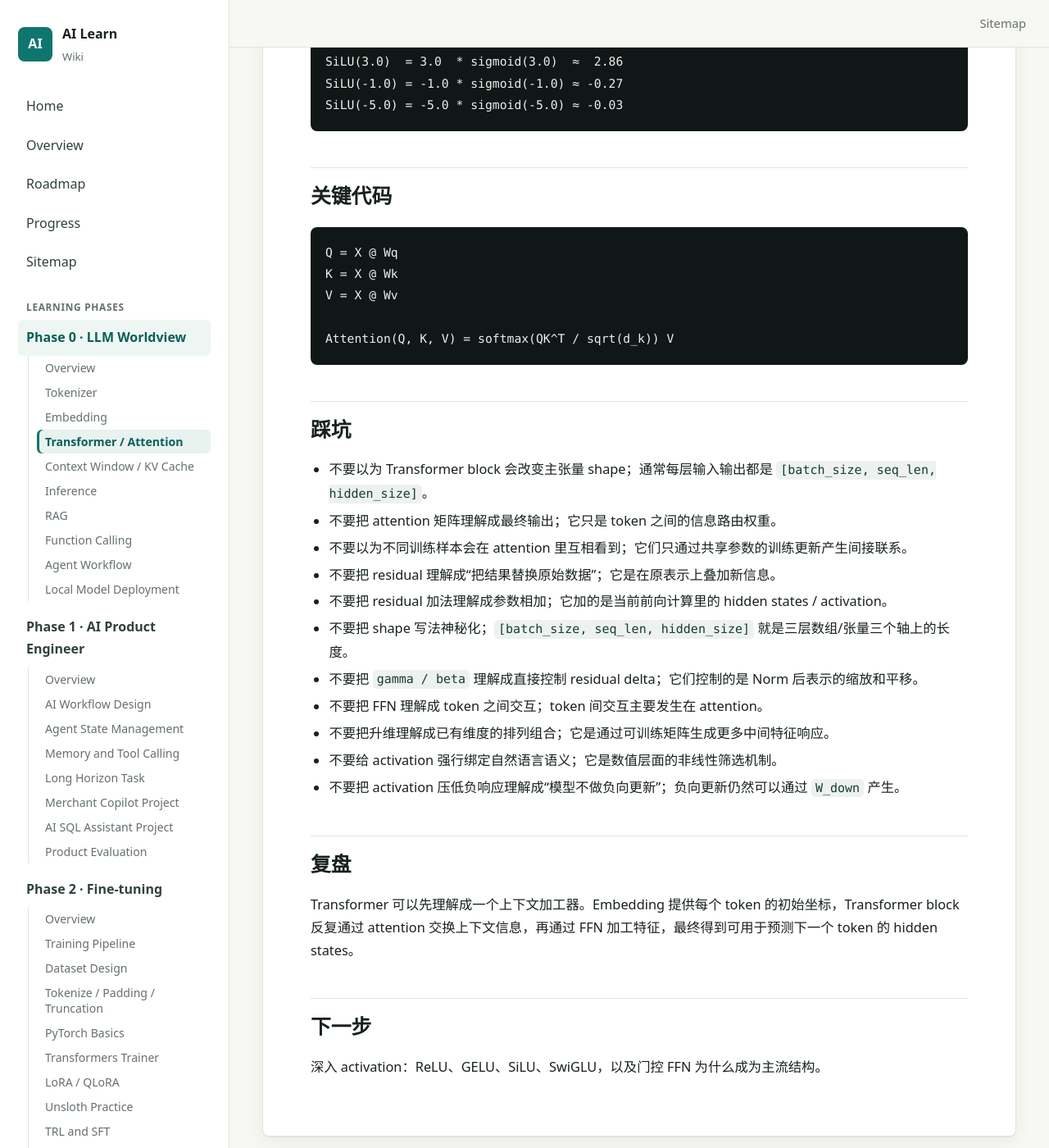
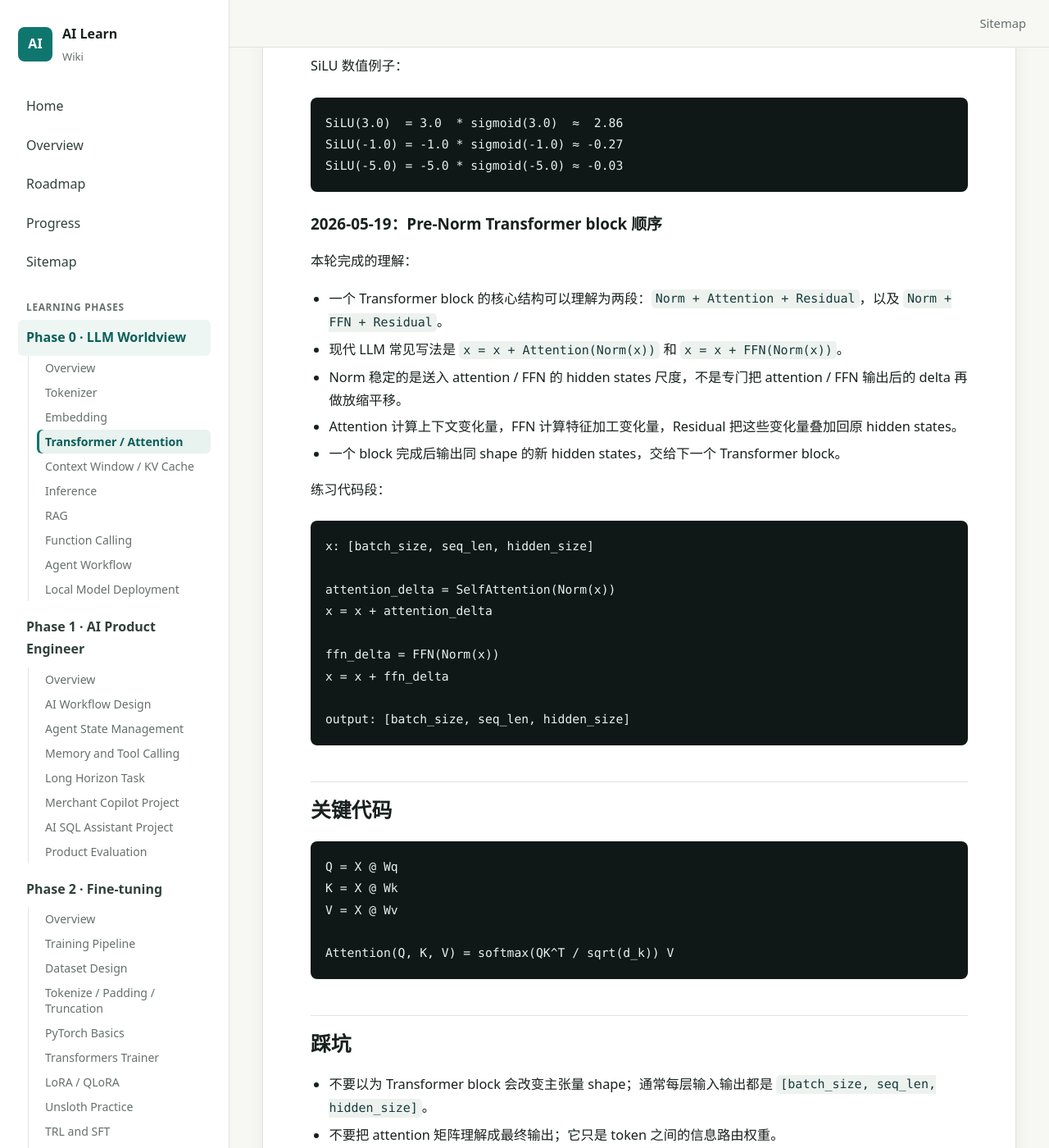
Before and after one commit to sgnilo/ai_learn, a Jekyll site: the page built from docs/phase-0-llm-worldview/03-transformer-attention.md, in a window 1280 px wide and 1400 px high, scrolled down 18600 px. Shown: the whole window at 82% size. Built offline with Jekyll 4.4.1, drawn with Linux system fonts in a browser that asks for light colours; some of the changed text lies outside the part shown.

Commit message:
docs: record pre norm transformer block order

````diff
--- a/docs/phase-0-llm-worldview/03-transformer-attention.md
+++ b/docs/phase-0-llm-worldview/03-transformer-attention.md
@@ -58,12 +58,12 @@
 
 ```text
 输入 hidden states
+-> LayerNorm / RMSNorm
 -> Self-Attention
--> 残差连接
+-> 残差连接：x = x + attention_delta
 -> LayerNorm / RMSNorm
 -> Feed Forward Network
--> 残差连接
--> LayerNorm / RMSNorm
+-> 残差连接：x = x + ffn_delta
 -> 输出 hidden states
 ```
 
@@ -76,12 +76,14 @@
 Norm：稳定数值尺度，让深层训练更稳定
 ```
 
-注意：真实模型可能采用 pre-norm 结构，也就是先 norm 再进入 attention / FFN：
+现代很多 LLM 采用 pre-norm 结构，也就是先 norm，再进入 attention / FFN：
 
 ```text
 x = x + Attention(Norm(x))
 x = x + FFN(Norm(x))
 ```
+
+因此，Norm 更准确的角色是稳定送入子层的输入尺度，而不是在 attention / FFN 之后专门去规范化 delta。Attention / FFN 负责计算变化量，Residual 负责把变化量叠加回 hidden states。
 
 但从第一轮理解看，可以先抓住这个主干：
 
@@ -727,6 +729,30 @@
 SiLU(-5.0) = -5.0 * sigmoid(-5.0) ≈ -0.03
 ```
 
+### 2026-05-19：Pre-Norm Transformer block 顺序
+
+本轮完成的理解：
+
+- 一个 Transformer block 的核心结构可以理解为两段：`Norm + Attention + Residual`，以及 `Norm + FFN + Residual`。
+- 现代 LLM 常见写法是 `x = x + Attention(Norm(x))` 和 `x = x + FFN(Norm(x))`。
+- Norm 稳定的是送入 attention / FFN 的 hidden states 尺度，不是专门把 attention / FFN 输出后的 delta 再做放缩平移。
+- Attention 计算上下文变化量，FFN 计算特征加工变化量，Residual 把这些变化量叠加回原 hidden states。
+- 一个 block 完成后输出同 shape 的新 hidden states，交给下一个 Transformer block。
+
+练习代码段：
+
+```text
+x: [batch_size, seq_len, hidden_size]
+
+attention_delta = SelfAttention(Norm(x))
+x = x + attention_delta
+
+ffn_delta = FFN(Norm(x))
+x = x + ffn_delta
+
+output: [batch_size, seq_len, hidden_size]
+```
+
 ## 关键代码
 
 ```text
@@ -746,6 +772,7 @@
 - 不要把 residual 加法理解成参数相加；它加的是当前前向计算里的 hidden states / activation。
 - 不要把 shape 写法神秘化；`[batch_size, seq_len, hidden_size]` 就是三层数组/张量三个轴上的长度。
 - 不要把 `gamma / beta` 理解成直接控制 residual delta；它们控制的是 Norm 后表示的缩放和平移。
+- 不要把现代 LLM 常见的 Pre-Norm 顺序理解反；通常是先 `Norm(x)`，再进入 attention / FFN，然后 residual 加回 `x`。
 - 不要把 FFN 理解成 token 之间交互；token 间交互主要发生在 attention。
 - 不要把升维理解成已有维度的排列组合；它是通过可训练矩阵生成更多中间特征响应。
 - 不要给 activation 强行绑定自然语言语义；它是数值层面的非线性筛选机制。
````
